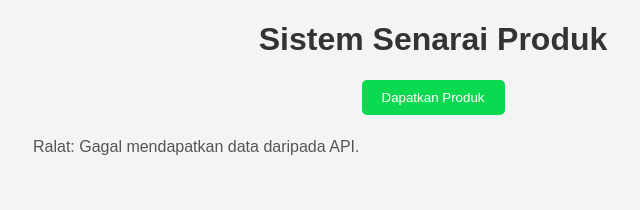
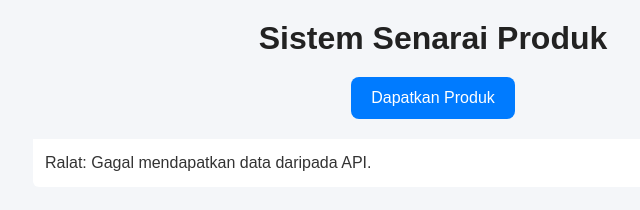
Before and after one commit to haikalromezzz-hue/sistem-produk-api, a plain HTML site: page index.html in a window 1280 px wide. Both pictures are taken after a click on the button "Dapatkan Produk". Shown: the whole page, without its empty margins (207-847 px from the left). Drawn offline with Linux system fonts and the light colour scheme; no server answers.

Commit message:
kemas kini CSS dan HTML

```diff
--- a/style.css
+++ b/style.css
@@ -1,47 +1,71 @@
+
+* {
+    margin: 0;
+    padding: 0;
+    box-sizing: border-box;
+}
+
+
 body {
     font-family: Arial, sans-serif;
-    margin: 20px;
-    background-color: #f4f4f4;
+    background: #f4f6f9;
+    color: #333;
+    padding: 20px;
 }
+
 
 h1 {
     text-align: center;
-    color: #333;
+    margin-bottom: 20px;
+    color: #222;
 }
 
-#btnProduk {
+
+button {
     display: block;
-    margin: 20px auto;
-    padding: 10px 20px;
-    background-color: #0BDA51;
+    margin: 0 auto 20px auto;
+    padding: 12px 20px;
+    background: #007bff;
     color: white;
     border: none;
-    border-radius: 5px;
+    border-radius: 8px;
+    font-size: 16px;
     cursor: pointer;
+    transition: 0.3s;
 }
 
-#btnProduk:hover {
-    background-color: #0BDA51;
+button:hover {
+    background: #0056b3;
+    transform: scale(1.05);
 }
 
+/* Paparan container */
 #paparan {
     max-width: 800px;
-    margin: 20px auto;
+    margin: auto;
 }
 
+
 #paparan h3 {
-    color: #0BDA51;
-    margin-bottom: 5px;
+    background: white;
+    padding: 12px;
+    margin-top: 10px;
+    border-left: 5px solid #007bff;
+    border-radius: 6px 6px 0 0;
 }
 
 #paparan p {
-    color: #555;
+    background: white;
+    padding: 12px;
+    margin-bottom: 10px;
+    border-radius: 0 0 6px 6px;
     line-height: 1.5;
 }
 
+
 hr {
-    border: 0;
+    border: none;
     height: 1px;
-    background: #ccc;
+    background: #ddd;
     margin: 15px 0;
 }
```
Also changed, not shown: index.html (+1 -0 lines).
